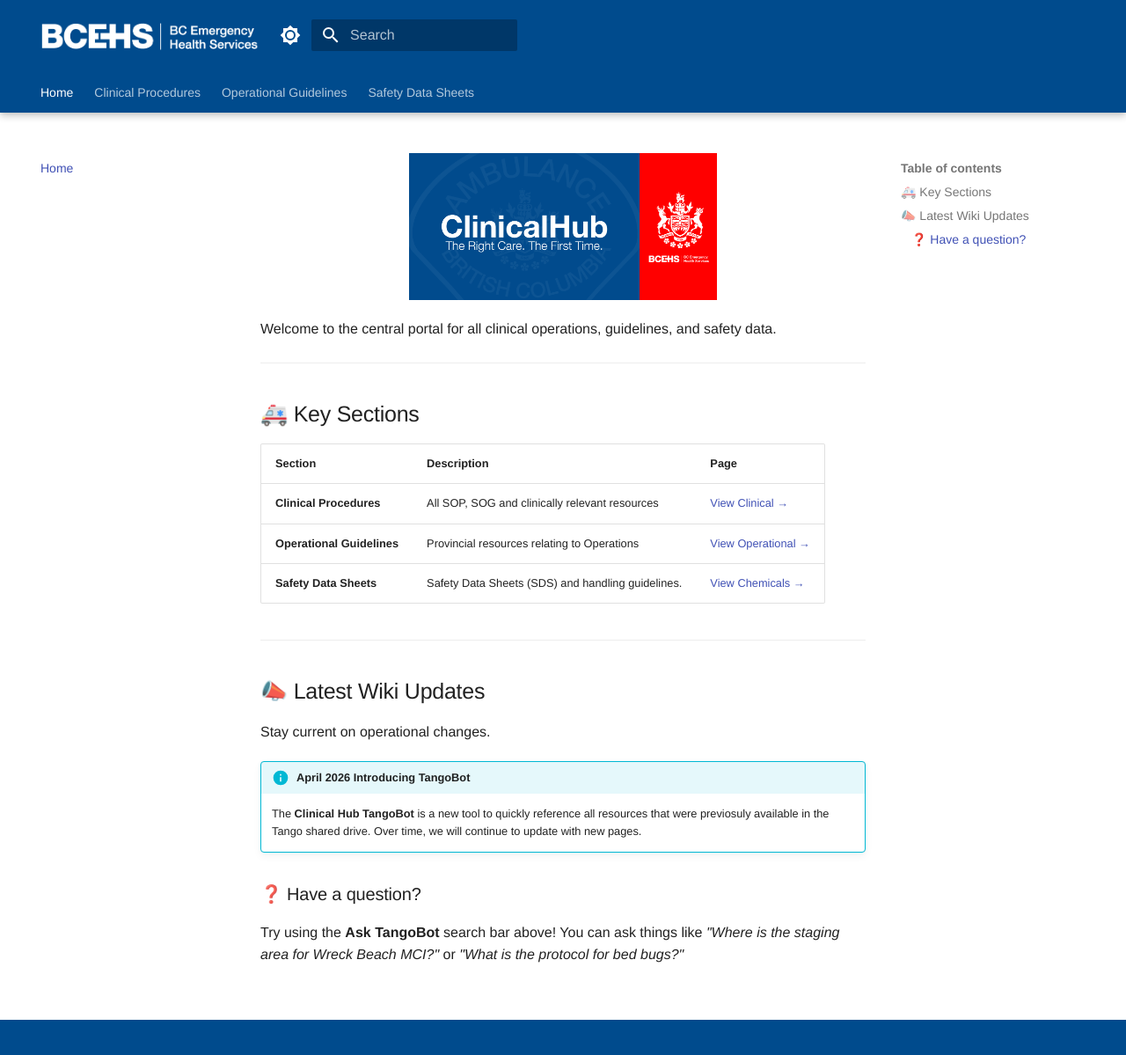
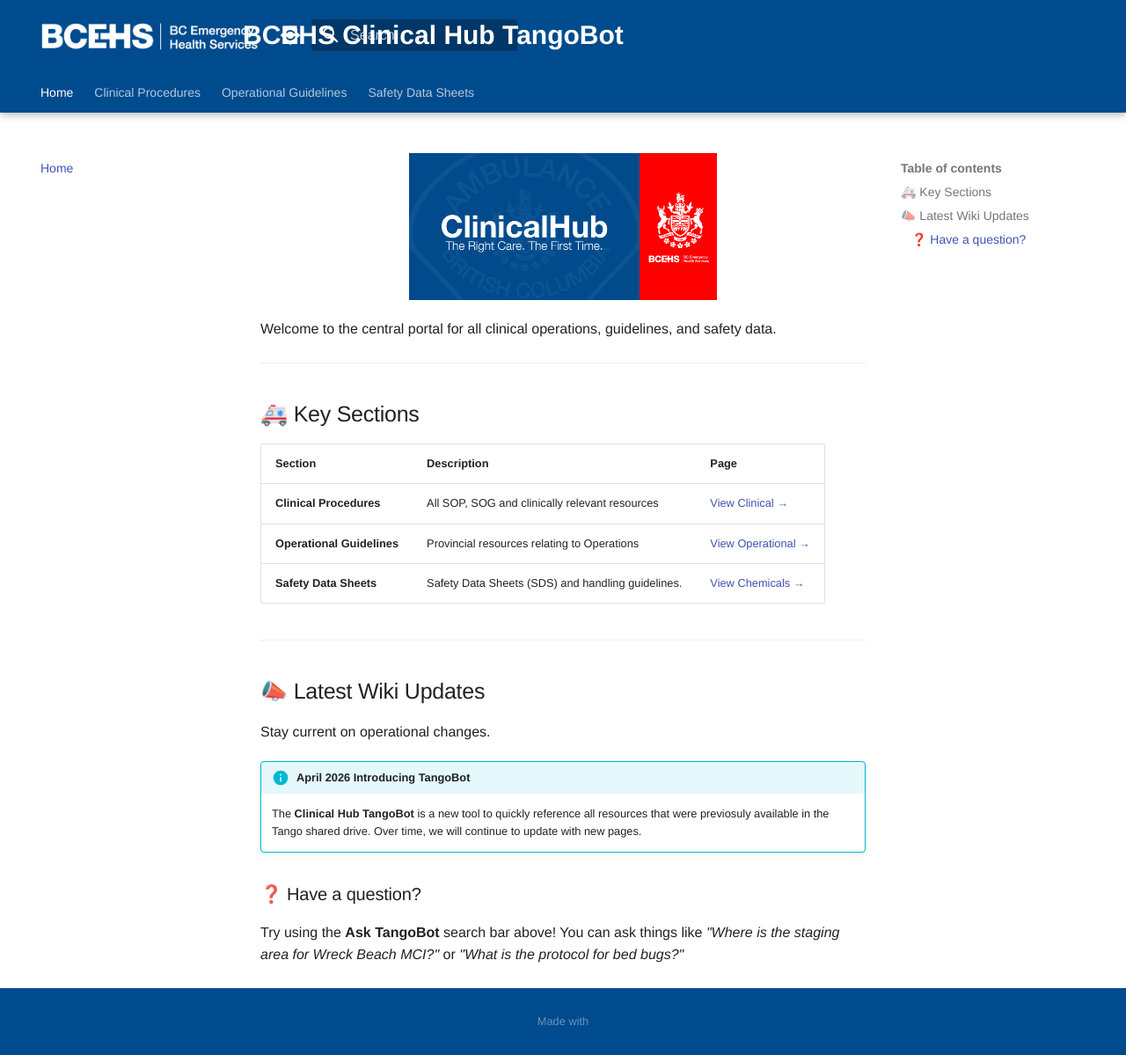
Before and after one commit to bcehsclinicalhub/TangoBot, an MkDocs documentation site: the page built from docs/index.md, in a window 1280 px wide and 1199 px high. Shown: the whole window at 88% size. Built offline with MkDocs 1.6.1 and Material for MkDocs 9.7.7, drawn with Linux system fonts in a browser that asks for light colours.

Commit message:
CSS: Finalized clean code structure

```diff
--- a/docs/stylesheets/extra.css
+++ b/docs/stylesheets/extra.css
@@ -4,7 +4,7 @@
     font-weight: 300;
 }
 
-/* --- 2. HEADER & TABS: MATCHING BCEHS BLUE --- */
+/* --- 2. HEADER & TABS: BCEHS BLUE --- */
 .md-header, .md-tabs {
     background-color: #004B8D !important;
 }
@@ -14,23 +14,27 @@
     position: absolute;
     left: 50%;
     transform: translateX(-50%);
-    width: auto;
-    z-index: 0;
+    width: 60%;
+    z-index: 10;
+    pointer-events: none;
 }
 
 .md-header__topic {
-    font-size: 1.6rem;
+    display: block;
+    font-size: 1.5rem;
     font-weight: 500;
+    text-align: center;
+    color: white !important;
     white-space: nowrap;
 }
 
-/* Ensure Logo and Search icons stay on top of the centered title */
+/* Ensure Logo and Search icons stay clickable on top of the title */
 .md-header__button.md-logo,
 .md-header__search {
-    z-index: 1;
+    z-index: 11;
 }
 
-/* Header logo color fix */
+/* Header logo color fix (White) */
 .md-header__button.md-logo img {
     filter: brightness(0) invert(1);
     height: 2.8rem !important;
@@ -44,29 +48,30 @@
     margin: -20px auto 20px auto;
 }
 
-/* Hide breadcrumbs and the extra "Home" title in the body */
 .md-breadcrumb, .md-content h1:first-child {
     display: none;
 }
 
 /* --- 4. FOOTER: BLUE BAR & COPYRIGHT --- */
-.md-footer {
+.md-footer, .md-footer-meta {
     background-color: #004B8D !important;
+    border-top: none;
+    display: block !important;
 }
 
-.md-footer-meta {
-    background-color: #004B8D !important;
-    border-top: none;
-    display: flex;
-    justify-content: center;
+/* TARGETED HIDE: This kills 'Made with MkDocs' but keeps your text */
+.md-copyright {
+    display: block !important;
+    text-align: center;
+    width: 100%;
 }
 
-/* Hide the 'Made with MkDocs' branding */
-.md-copyright {
-    display: none;
+.md-copyright > a,
+.md-copyright__highlight {
+    display: none !important;
 }
 
-/* This makes your 'Internal Use Only' text visible in white */
+/* This styles your 'Internal Use Only' text in white */
 .md-footer-meta__inner {
     display: flex !important;
     justify-content: center;
```
